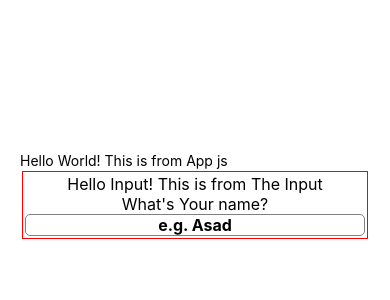
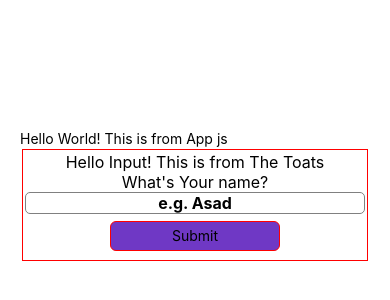
Before and after one commit to AsadMalik26/MyPrismaticApp, a React Native app: screen / in a window 390 px wide. Shown: the part 226-526 px from the top of the page. Built offline with nearby package versions, Linux system fonts and the light colour scheme.

Commit message:
Buttons - Alerts - Toasts

```diff
--- a/App.js
+++ b/App.js
@@ -1,15 +1,17 @@
 import React, {useState} from 'react';
 import {ScrollView, StyleSheet, Text, View} from 'react-native';
+import TheAlerts from './src/screens/TheAlerts';
 import TheInput from './src/screens/TheInput';
 
 import TheSectionList from './src/screens/TheSectionList';
+import TheToasts from './src/screens/TheToasts';
 
 const App = () => {
   return (
     <View style={styles.bodyStyling}>
       <Text>Hello World! This is from App js</Text>
-      {/* text input and keyboard */}
-      <TheInput />
+      {/* <TheAlerts /> */}
+      <TheToasts />
     </View>
   );
 };
--- /dev/null
+++ b/src/screens/TheAlerts.js
@@ -0,0 +1,107 @@
+import React, {useState} from 'react';
+import {
+  Alert,
+  Pressable,
+  StyleSheet,
+  Text,
+  TextInput,
+  TouchableOpacity,
+  View,
+} from 'react-native';
+
+const TheAlerts = () => {
+  const [name, setName] = useState('');
+  const [show, setShow] = useState(false);
+  const onClickHandler = () => {
+    if (name.length > 3) {
+      setShow(!show);
+    } else {
+      Alert.alert(
+        'Warning',
+        'Name length must be greater then 3',
+        [
+          {
+            text: 'Do not show again',
+            onPress: () => console.warn('Button pressed'),
+          },
+          {
+            text: 'Cancel',
+            onPress: () => console.warn('Cancel pressed'),
+          },
+          {
+            text: 'Ok',
+            onPress: () => console.warn('OK pressed'),
+          },
+        ],
+        {cancelable: true, onDismiss: () => console.warn('Alert Dismissed')},
+      );
+    }
+  };
+  return (
+    <View style={styles.bodyStyling}>
+      <Text style={styles.text}>Hello Input! This is from The Alerts</Text>
+
+      <Text style={styles.text}>What's Your name?</Text>
+      <TextInput
+        style={styles.input}
+        placeholder="e.g. Asad"
+        maxLength={20}
+        keyboardType="default"
+        editable={true}
+        onChangeText={value => {
+          setName(value);
+        }}
+        // secureTextEntry={true} //for passwords
+      />
+      <Pressable
+        style={({pressed}) => [
+          {backgroundColor: pressed ? '#87A2FB' : '#6F38C5'},
+          styles.buttonStyle,
+        ]}
+        hitSlop={{top: 10, bottom: 10, left: 10, right: 10}}
+        android_ripple={{color: '#C6EBC5', foreground: '#367E18'}}
+        onPress={onClickHandler}>
+        <Text>{show ? 'Clear' : 'Submit'}</Text>
+      </Pressable>
+      <Text style={styles.text}>
+        {show ? `Welcome ${name} to React Native` : ``}
+      </Text>
+    </View>
+  );
+};
+
+export default TheAlerts;
+
+const styles = StyleSheet.create({
+  bodyStyling: {
+    justifyContent: 'center',
+    borderWidth: 1,
+    borderColor: 'red',
+    margin: 2,
+    padding: 2,
+  },
+  text: {
+    textAlign: 'center',
+    fontSize: 16,
+    textAlign: 'center',
+  },
+  input: {
+    textAlign: 'center',
+    fontSize: 16,
+    fontWeight: 'bold',
+    borderWidth: 1,
+    borderColor: 'gray',
+    borderRadius: 5,
+  },
+  buttonStyle: {
+    borderWidth: 1,
+    borderRadius: 6,
+    borderColor: 'red',
+    alignItems: 'center',
+    justifyContent: 'center',
+    alignSelf: 'center',
+    width: '50%',
+    height: 30,
+    marginVertical: 7,
+  },
+});
--- /dev/null
+++ b/src/screens/TheButtons.js
@@ -0,0 +1,6 @@
+// there are buttons touchables and pressable - all works for same,
+//  explore more about them
+// buttons - do not button press feeling by default
+// touchable - they are not buttons but used as. They have touch feeling by default as feedback
+// pressable - they are also used for same purpose but they do not give feedback i.e. touchable feeling - they have a pressed (bool) state, so you can use it for touchable color or anything you want
+// explore their props to know more
--- /dev/null
+++ b/src/screens/TheToasts.js
@@ -0,0 +1,97 @@
+import React, {useState} from 'react';
+import {
+  Alert,
+  Pressable,
+  StyleSheet,
+  Text,
+  TextInput,
+  ToastAndroid,
+  TouchableOpacity,
+  View,
+} from 'react-native';
+
+const TheToasts = () => {
+  const [name, setName] = useState('');
+  const [show, setShow] = useState(false);
+  const onClickHandler = () => {
+    if (name.length > 3) {
+      setShow(!show);
+    } else {
+      // offset and center do not working
+      ToastAndroid.showWithGravityAndOffset(
+        'The Name Length must be greater than 3',
+        ToastAndroid.SHORT,
+        ToastAndroid.CENTER,
+        0,
+        500,
+      );
+    }
+  };
+  return (
+    <View style={styles.bodyStyling}>
+      <Text style={styles.text}>Hello Input! This is from The Toats</Text>
+
+      <Text style={styles.text}>What's Your name?</Text>
+      <TextInput
+        style={styles.input}
+        placeholder="e.g. Asad"
+        maxLength={20}
+        keyboardType="default"
+        editable={true}
+        onChangeText={value => {
+          setName(value);
+        }}
+        // secureTextEntry={true} //for passwords
+      />
+      <Pressable
+        style={({pressed}) => [
+          {backgroundColor: pressed ? '#87A2FB' : '#6F38C5'},
+          styles.buttonStyle,
+        ]}
+        hitSlop={{top: 10, bottom: 10, left: 10, right: 10}}
+        android_ripple={{color: '#C6EBC5', foreground: '#367E18'}}
+        onPress={onClickHandler}>
+        <Text>{show ? 'Clear' : 'Submit'}</Text>
+      </Pressable>
+      <Text style={styles.text}>
+        {show ? `Welcome ${name} to React Native` : ``}
+      </Text>
+    </View>
+  );
+};
+
+export default TheToasts;
+
+const styles = StyleSheet.create({
+  bodyStyling: {
+    justifyContent: 'center',
+    borderWidth: 1,
+    borderColor: 'red',
+    margin: 2,
+    padding: 2,
+  },
+  text: {
+    textAlign: 'center',
+    fontSize: 16,
+    textAlign: 'center',
+  },
+  input: {
+    textAlign: 'center',
+    fontSize: 16,
+    fontWeight: 'bold',
+    borderWidth: 1,
+    borderColor: 'gray',
+    borderRadius: 5,
+  },
+  buttonStyle: {
+    borderWidth: 1,
+    borderRadius: 6,
+    borderColor: 'red',
+    alignItems: 'center',
+    justifyContent: 'center',
+    alignSelf: 'center',
+    width: '50%',
+    height: 30,
+    marginVertical: 7,
+  },
+});
```
